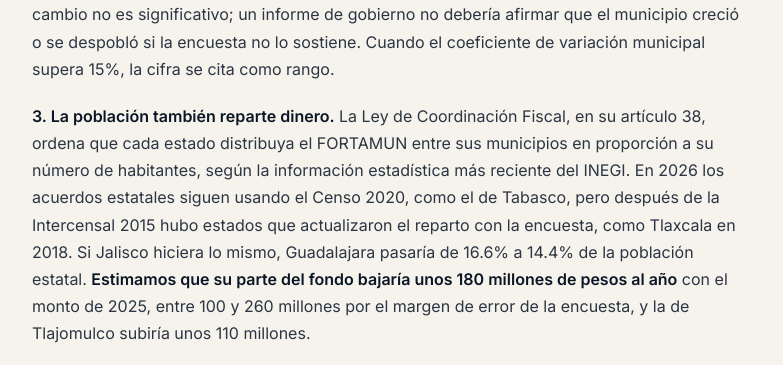
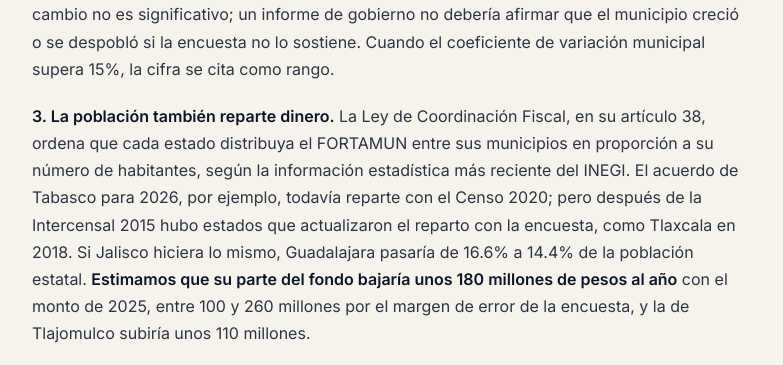
Before and after one commit to gobiernodigitaleinnovacion/gdi, a website: page blog/articulos/2026-09-25-698-municipios-perdieron-poblacion-intercensal-2025.html in a window 1280 px wide. Shown: the part 5685-6050 px from the top of the page, without its empty margins (248-1031 px from the left). Drawn offline with Linux system fonts and the light colour scheme.

Commit message:
fix: FORTAMUN, Tabasco como ejemplo verificado del reparto 2026 con el Censo 2020
Co-Authored-By: Claude Opus 5.5 <noreply@anthropic.com>

```diff
--- a/blog/articulos/2026-09-25-698-municipios-perdieron-poblacion-intercensal-2025.html
+++ b/blog/articulos/2026-09-25-698-municipios-perdieron-poblacion-intercensal-2025.html
@@ -415,7 +415,7 @@
 
         <p><strong>2. Leer el margen de error antes de anunciar crecimiento o pérdida.</strong> En 1,397 municipios el cambio no es significativo; un informe de gobierno no debería afirmar que el municipio creció o se despobló si la encuesta no lo sostiene. Cuando el coeficiente de variación municipal supera 15%, la cifra se cita como rango.</p>
 
-        <p><strong>3. La población también reparte dinero.</strong> La Ley de Coordinación Fiscal, en su artículo 38, ordena que cada estado distribuya el FORTAMUN entre sus municipios en proporción a su número de habitantes, según la información estadística más reciente del INEGI. En 2026 los acuerdos estatales siguen usando el Censo 2020, como el de Tabasco, pero después de la Intercensal 2015 hubo estados que actualizaron el reparto con la encuesta, como Tlaxcala en 2018. Si Jalisco hiciera lo mismo, Guadalajara pasaría de 16.6% a 14.4% de la población estatal. <strong>Estimamos que su parte del fondo bajaría unos 180 millones de pesos al año</strong> con el monto de 2025, entre 100 y 260 millones por el margen de error de la encuesta, y la de Tlajomulco subiría unos 110 millones.</p>
+        <p><strong>3. La población también reparte dinero.</strong> La Ley de Coordinación Fiscal, en su artículo 38, ordena que cada estado distribuya el FORTAMUN entre sus municipios en proporción a su número de habitantes, según la información estadística más reciente del INEGI. El acuerdo de Tabasco para 2026, por ejemplo, todavía reparte con el Censo 2020; pero después de la Intercensal 2015 hubo estados que actualizaron el reparto con la encuesta, como Tlaxcala en 2018. Si Jalisco hiciera lo mismo, Guadalajara pasaría de 16.6% a 14.4% de la población estatal. <strong>Estimamos que su parte del fondo bajaría unos 180 millones de pesos al año</strong> con el monto de 2025, entre 100 y 260 millones por el margen de error de la encuesta, y la de Tlajomulco subiría unos 110 millones.</p>
 
         <p><strong>4. La periferia necesita infraestructura; los centros, repoblamiento.</strong> En García las viviendas habitadas crecieron 44.7% en cinco años y en El Marqués 63.4%: agua, drenaje, transporte y escuelas llegan después de las casas. En Guadalajara ocurre lo contrario, hay infraestructura instalada para una población que ya no vive ahí.</p>
 
```
